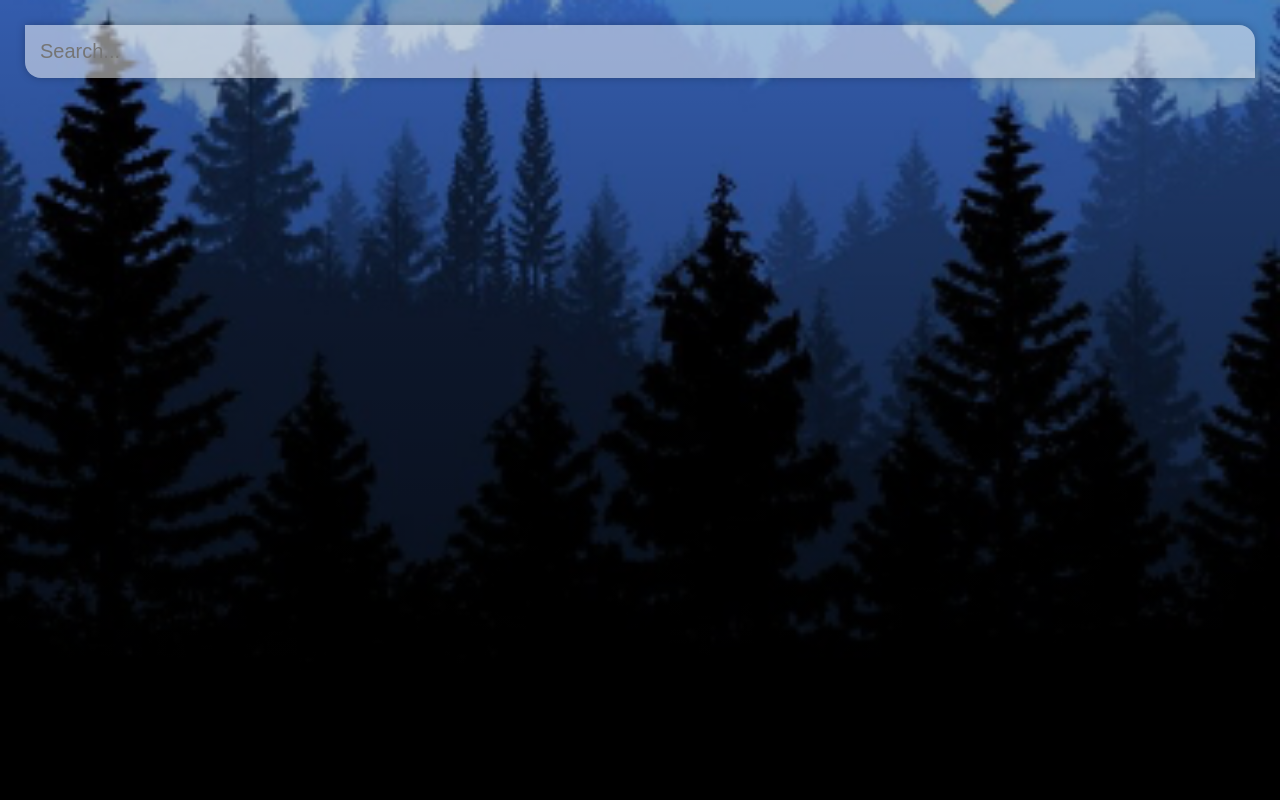
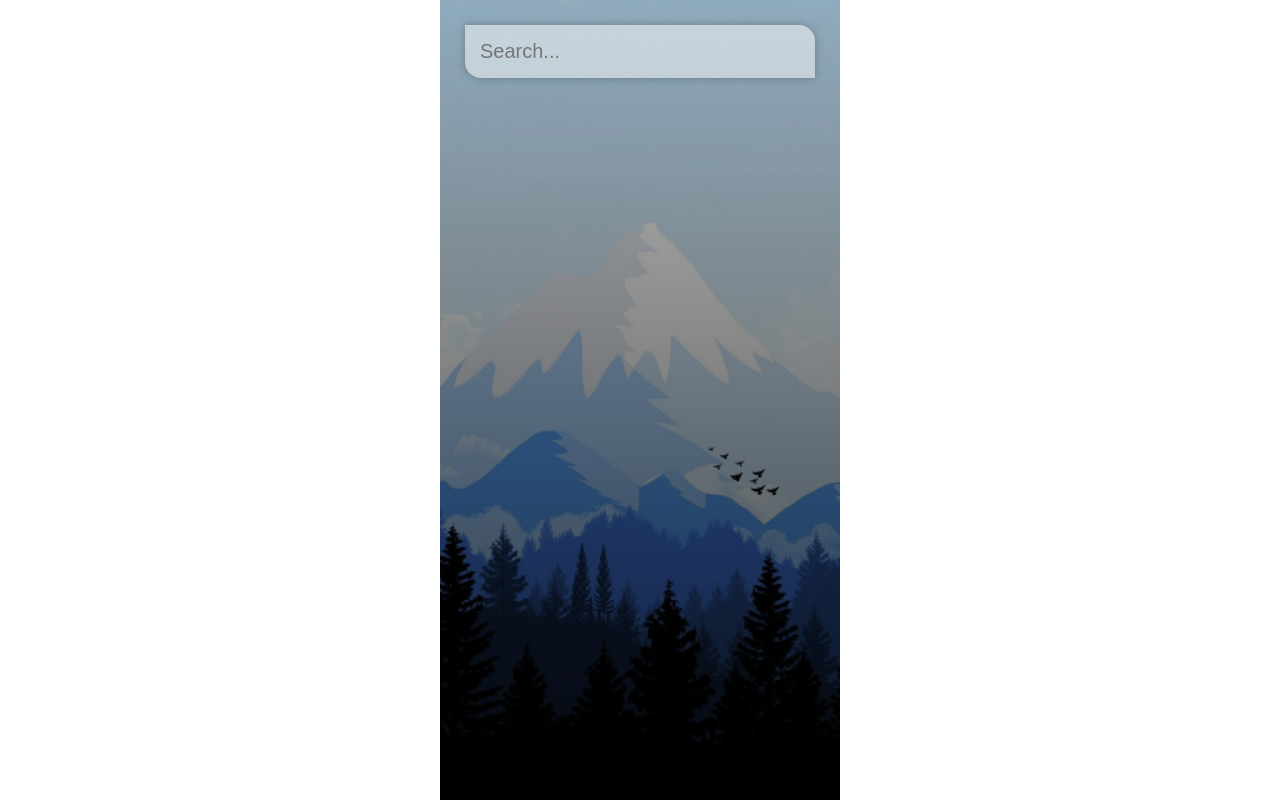
Before and after one commit to esther-v/vue-weather-app, a Vue app: page / in a window 1280 px wide. Built offline with nearby package versions, Linux system fonts and the light colour scheme.

Commit message:
display in center

```diff
--- a/src/App.vue
+++ b/src/App.vue
@@ -1,4 +1,5 @@
 <template>
+
   <div id="app" :class="typeof weather.main !='undefined' && weather.main.temp > 16 ? 'warm' : '' ">
     <main>
       <div class="search-box">
@@ -23,6 +24,7 @@
       </div>
     </main>
   </div>
+
 </template>
 
 <script>
@@ -75,11 +77,15 @@ body{
   font-family: 'Montserrat', sans-serif;
 }
 
+
+
 #app{
   background-image: url('./assets/cold-bg.jpeg');
   background-size: cover;
   background-position: bottom;
   transition: 0.4s;
+  max-width: 400px;
+  margin: 0 auto;
 }
 
 #app.warm{
```
